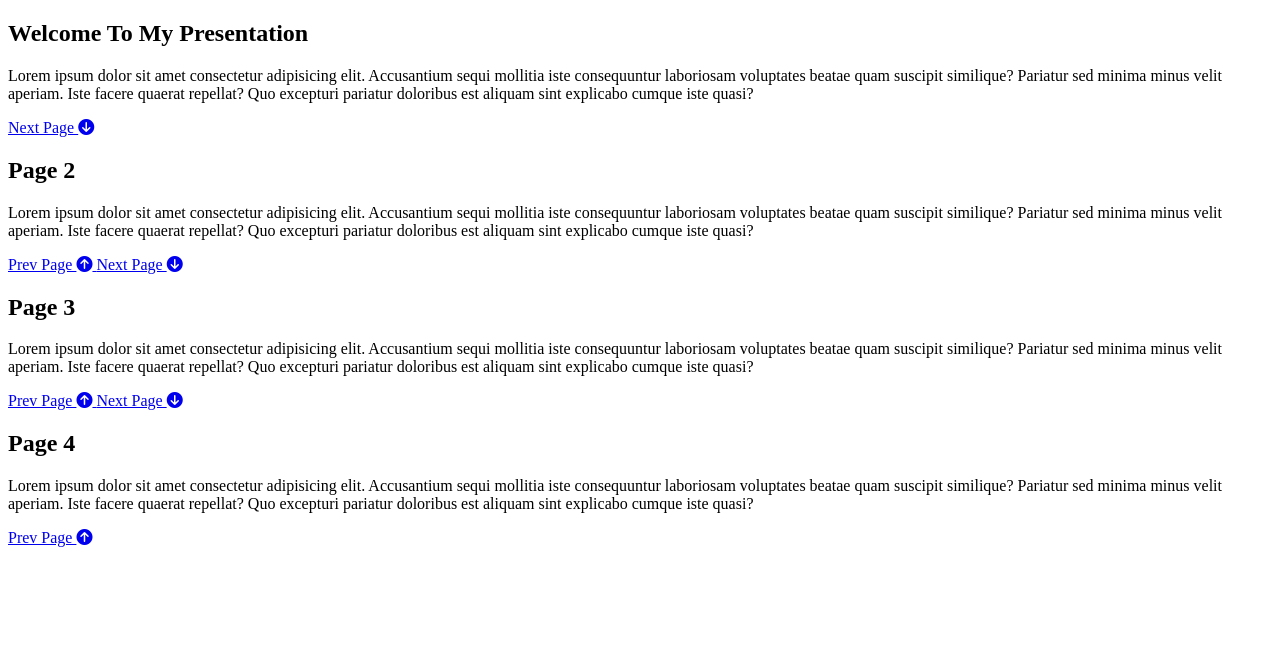
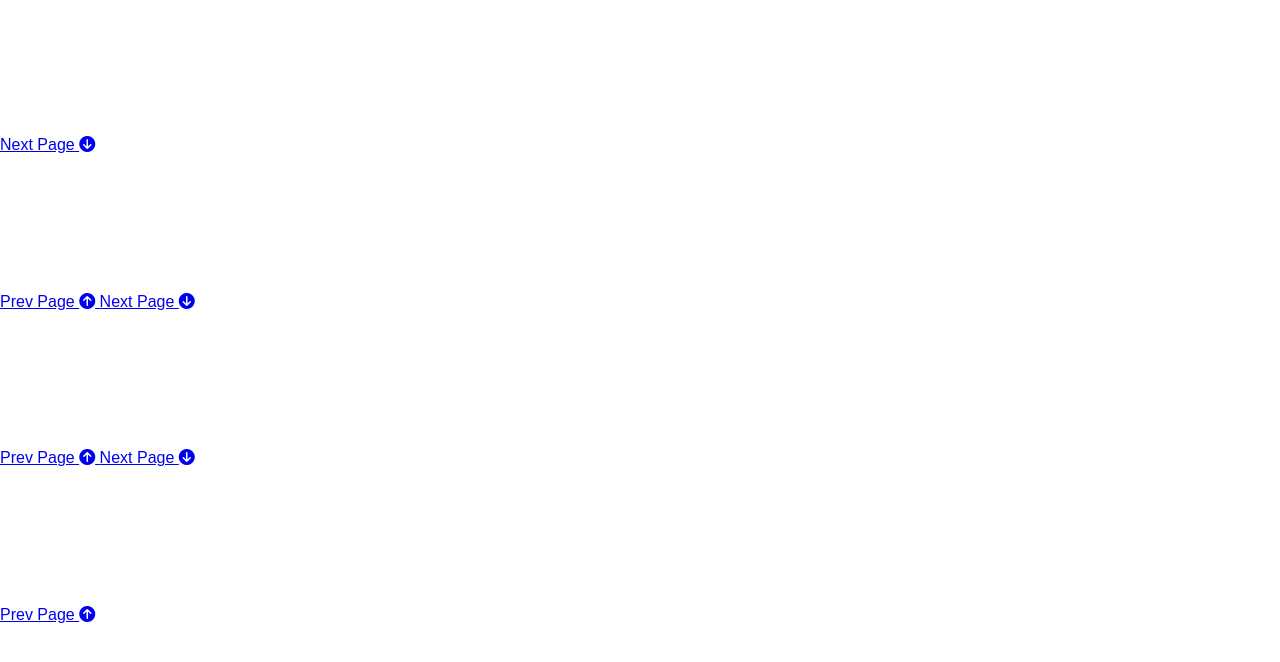
Before and after one commit to cmlooff/presentation_website, a plain HTML site: page index.html in a window 1280 px wide. Drawn offline with Linux system fonts and the light colour scheme.

Commit message:
Set body template
Reset padding and margin, remove scrollbar

```diff
--- a/style.css
+++ b/style.css
@@ -8,3 +8,13 @@
   /* Animation Speed */
   --animate-speed: 1s;
 }
+
+body {
+  font-family: Arial, Helvetica, sans-serif;
+  line-height: 1.4;
+  color: #fff;
+  margin: 0;
+  padding: 0;
+  /* No scroll bar seen on the page */
+  overflow: hidden;
+}
```
